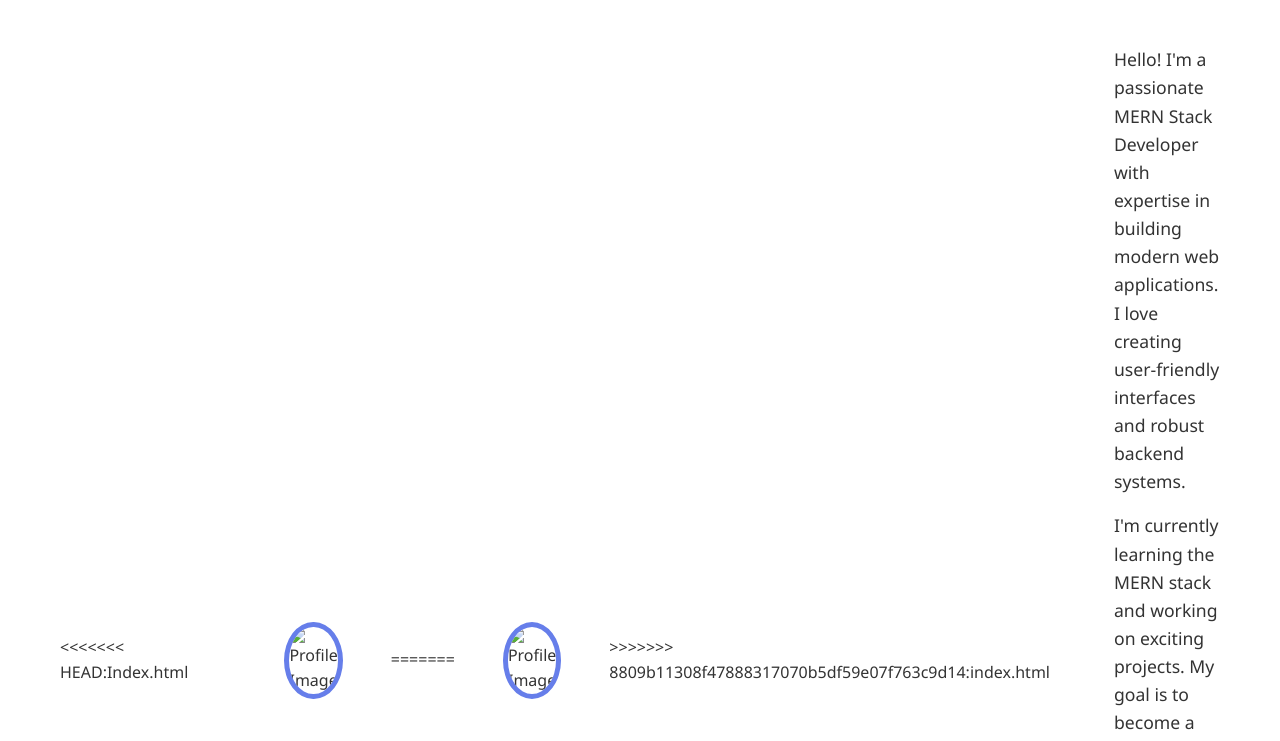
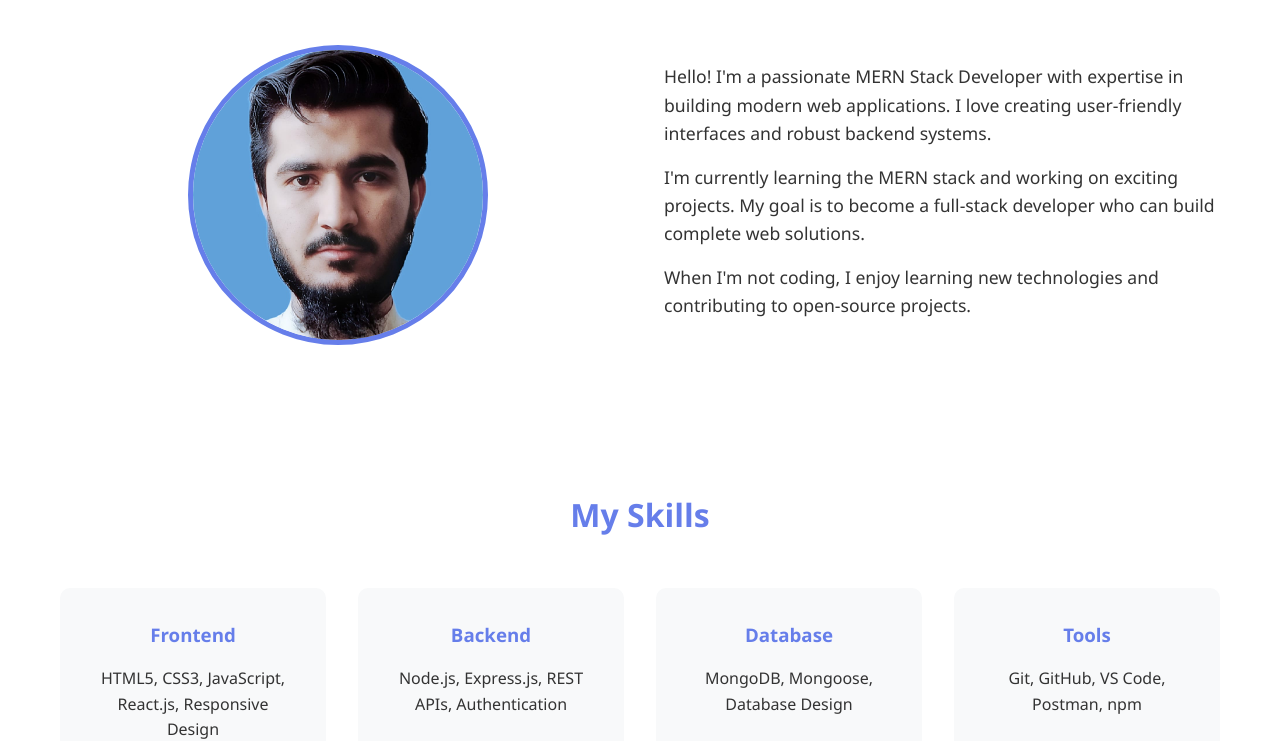
Before and after one commit to MuhammadShoaib20/Portfolio-Website, a plain HTML site: page index.html in a window 1280 px wide. Shown: the part 592-1333 px from the top of the page. Drawn offline with Linux system fonts and the light colour scheme.

Commit message:
update index.html

```diff
--- a/index.html
+++ b/index.html
@@ -30,11 +30,11 @@
 <section id="about">
   <h2>About Me</h2>
   <div class="about-content">
-<<<<<<< HEAD:Index.html
-    <div class="about-img"><img src="/images/Profile.jpeg" width="300" alt="Profile Image "></div>
-=======
-    <div class="about-img"><img src="/Images/Profile.jpeg" width="300" alt="Profile Image "></div>
->>>>>>> 8809b11308f47888317070b5df59e07f763c9d14:index.html
+
+    <div class="about-img">
+      <img src="/images/shoaib.jpeg" width="300" alt="Profile Image ">
+    </div>
+
     <div class="about-text">
       <p>Hello! I'm a passionate MERN Stack Developer with expertise in building modern web applications. I love creating user-friendly interfaces and robust backend systems.</p>
       <p>I'm currently learning the MERN stack and working on exciting projects. My goal is to become a full-stack developer who can build complete web solutions.</p>
```
